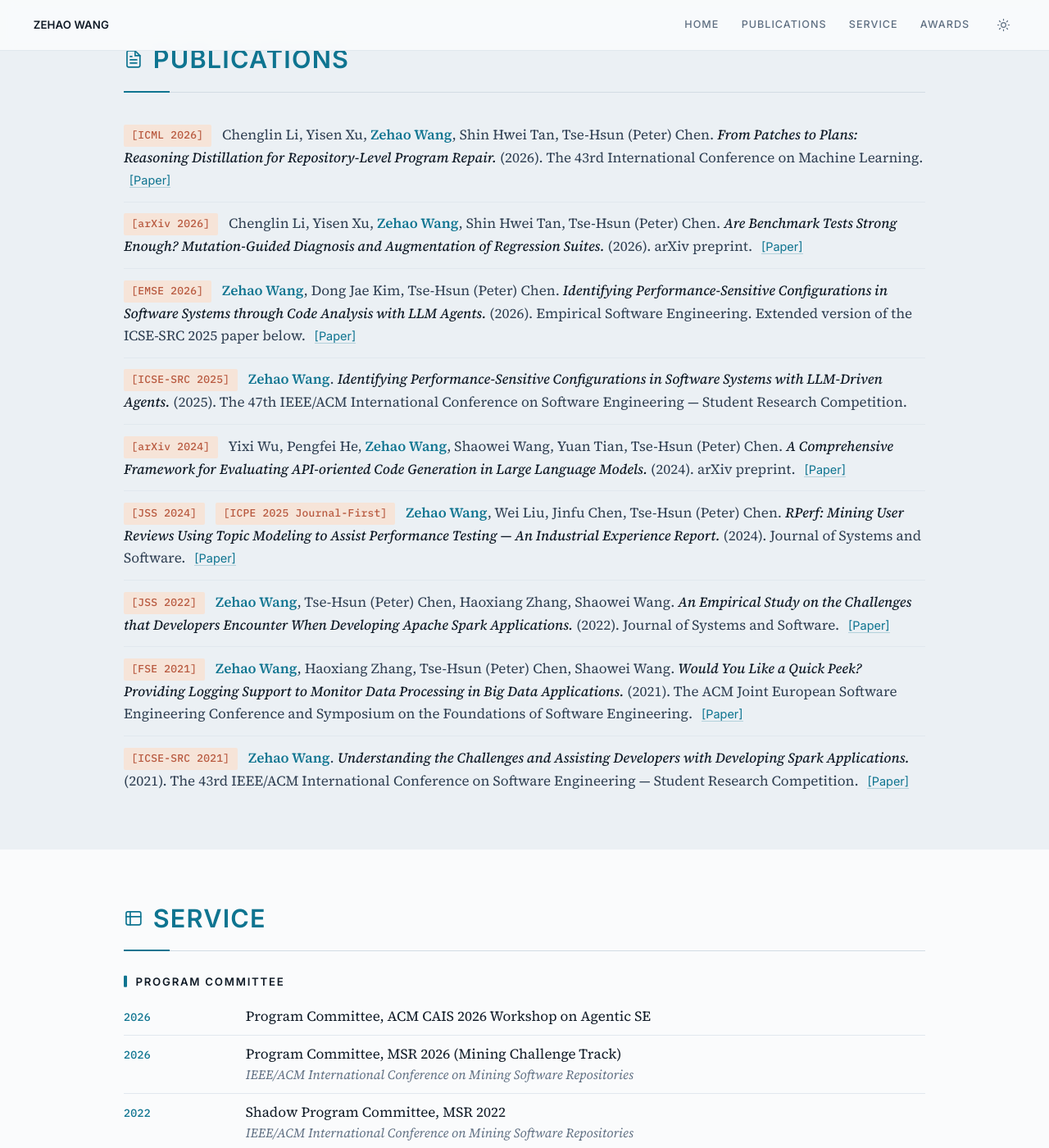
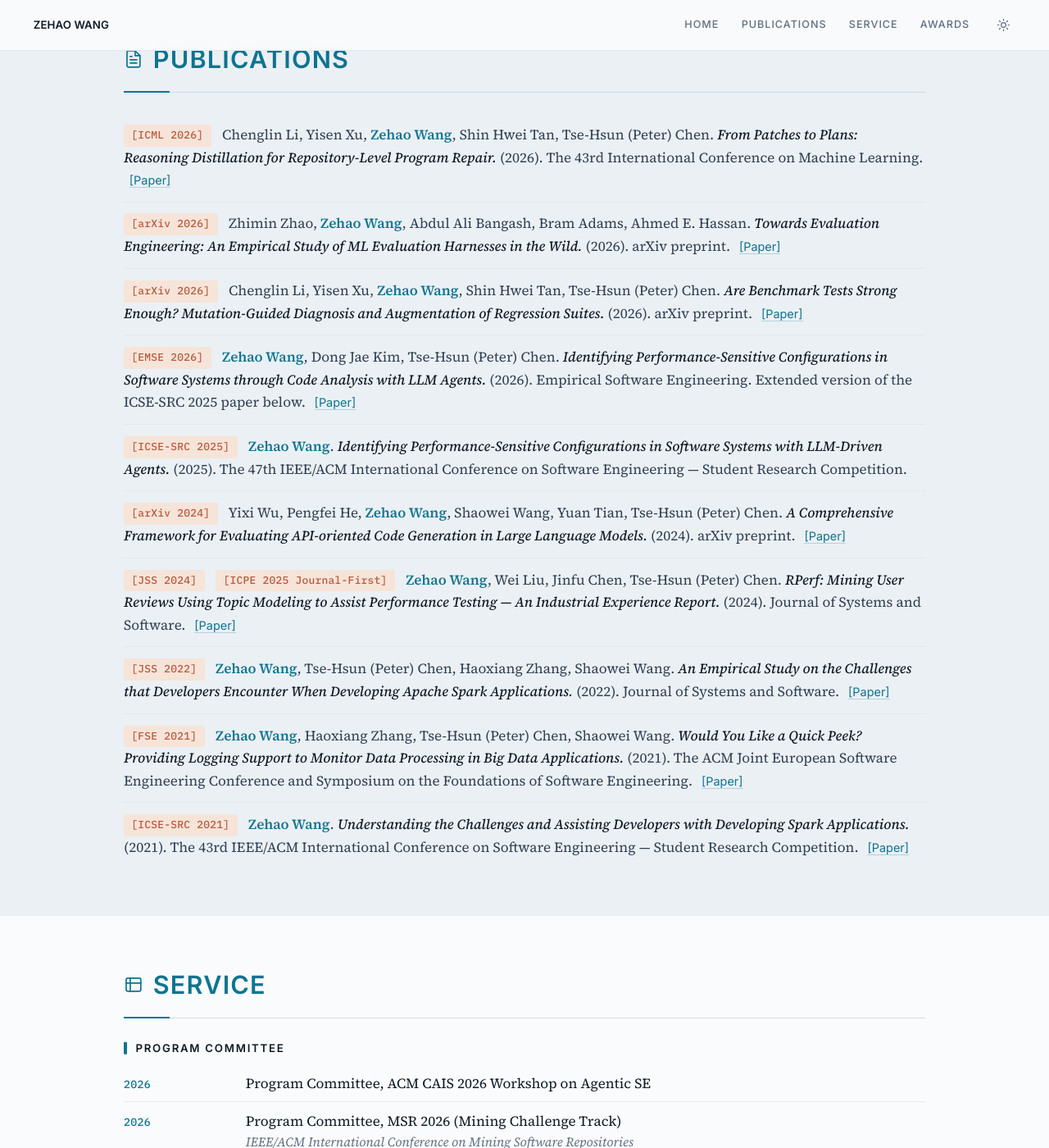
Before and after one commit to zehaowang00/zehaowang00.github.io, a Jekyll site: the page preview.html, which Jekyll copies as it is, in a window 1280 px wide and 1400 px high, scrolled down 649 px. Shown: the whole window at 82% size. Built offline with Jekyll 4.4.1, drawn with Linux system fonts in a browser that asks for light colours; some of the changed text lies outside the part shown.

Commit message:
Add TSE to reviewer list and Evaluation Engineering arXiv paper
Co-Authored-By: Claude Fable 5 <noreply@anthropic.com>

```diff
--- a/preview.html
+++ b/preview.html
@@ -113,6 +113,14 @@
 
         <li>
           <span class="paper__venue">[arXiv 2026]</span>
+          <span class="paper__authors">Zhimin Zhao, <span class="me">Zehao Wang</span>, Abdul Ali Bangash, Bram Adams, Ahmed E. Hassan.</span>
+          <span class="paper__title">Towards Evaluation Engineering: An Empirical Study of ML Evaluation Harnesses in the Wild.</span>
+          (2026). arXiv preprint.
+          <a class="paper__link" href="https://arxiv.org/abs/2605.24213" target="_blank" rel="noopener">[Paper]</a>
+        </li>
+
+        <li>
+          <span class="paper__venue">[arXiv 2026]</span>
           <span class="paper__authors">Chenglin Li, Yisen Xu, <span class="me">Zehao Wang</span>, Shin Hwei Tan, Tse-Hsun (Peter) Chen.</span>
           <span class="paper__title">Are Benchmark Tests Strong Enough? Mutation-Guided Diagnosis and Augmentation of Regression Suites.</span>
           (2026). arXiv preprint.
@@ -213,6 +221,7 @@
       <h4 class="home__sub">Reviewer</h4>
       <ul class="cv-list cv-list--noyear">
         <li><span class="what">ACM Transactions on Software Engineering and Methodology (TOSEM)</span></li>
+        <li><span class="what">IEEE Transactions on Software Engineering (TSE)</span></li>
         <li><span class="what">Empirical Software Engineering Journal (EMSE)</span></li>
       </ul>
 
```
Also changed, not shown: _layouts/home.html (+9 -0 lines).
